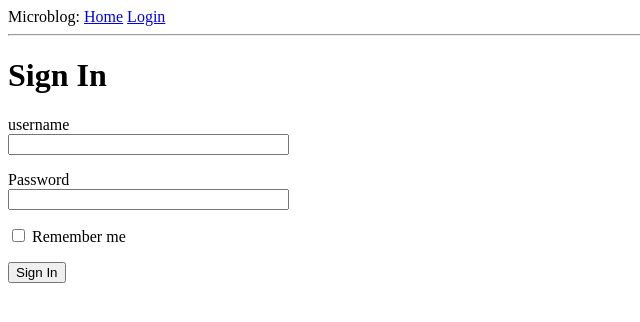
After one commit to GaborJenei/04_FlaskMegaTutorial, a Flask app: page /login in a window 1280 px wide. The commit adds this page. Shown: the top 322 px of the page, without its empty margins (0-640 px from the left). Run offline with Flask 2, Linux system fonts and the light colour scheme.

Commit message:
Add initial login form

```diff
--- a/app/__init__.py
+++ b/app/__init__.py
@@ -1,5 +1,9 @@
 from flask import Flask
+from config import Config
+
 
 app = Flask(__name__)
+app.config.from_object(Config)
+
 
 from app import routes
--- /dev/null
+++ b/app/forms.py
@@ -0,0 +1,10 @@
+from flask_wtf import FlaskForm
+from wtforms import StringField, PasswordField, BooleanField, SubmitField
+from wtforms.validators import DataRequired
+
+
+class LoginForm(FlaskForm):
+    username = StringField('username', validators=[DataRequired()])
+    password = PasswordField('Password', validators=[DataRequired()])
+    remember_me = BooleanField('Remember me')
+    submit = SubmitField('Sign In')
--- a/app/routes.py
+++ b/app/routes.py
@@ -1,5 +1,6 @@
 from app import app
 from flask import render_template
+from app.forms import LoginForm
 
 
 @app.route('/')
@@ -18,3 +19,9 @@ def index():
     ]
 
     return render_template('index.html', title='Home', user=user, posts=posts)
+
+
+@app.route('/login')
+def login():
+    form = LoginForm()
+    return render_template('login.html', title='Sign In', form=form)
--- a/app/templates/base.html
+++ b/app/templates/base.html
@@ -9,7 +9,10 @@
     {% endif %}
 </head>
 <body>
-    <div>Microblog: <a href="index">Home</a></div>
+    <div>Microblog:
+        <a href="/index">Home</a>
+        <a href="/login">Login</a>
+    </div>
     <hr>
     {% block content %}{% endblock %}
 </body>
--- /dev/null
+++ b/app/templates/login.html
@@ -0,0 +1,18 @@
+{% extends "base.html" %}
+
+{% block content %}
+    <h1>Sign In</h1>
+    <form action="" method="post" novalidate>
+        {{ form.hidden_tag() }}
+        <p>
+            {{ form.username.label }}<br>
+            {{ form.username(size=32) }}
+        </p>
+        <p>
+            {{ form.password.label }}<br>
+            {{ form.password(size=32) }}
+        </p>
+        <p> {{ form.remember_me() }} {{form.remember_me.label }}</p>
+        <p> {{ form.submit() }} </p>
+    </form>
+{% endblock %}
--- /dev/null
+++ b/config.py
@@ -0,0 +1,4 @@
+import os
+
+class Config(object):
+    SECRET_KEY = os.environ.get('SECRET_KEY') or 'you-will-never-guess'
```
Also changed, not shown: requirements.txt (+2 -11 lines).
